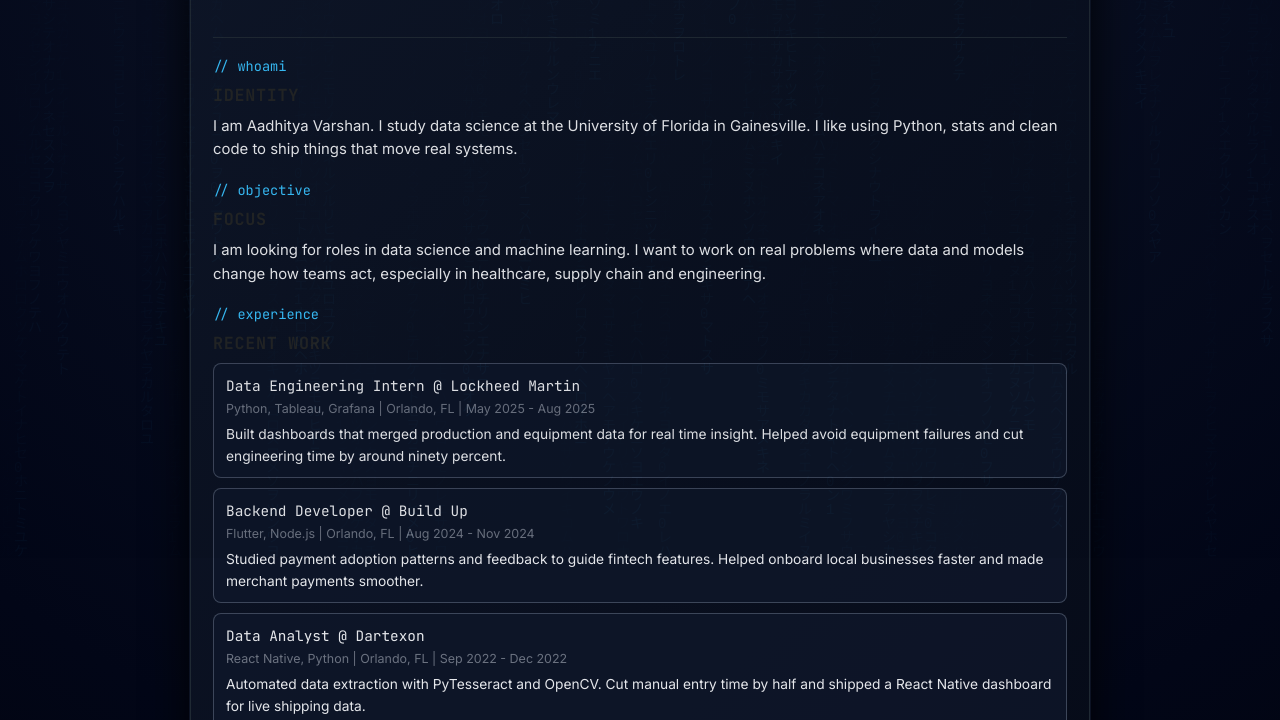
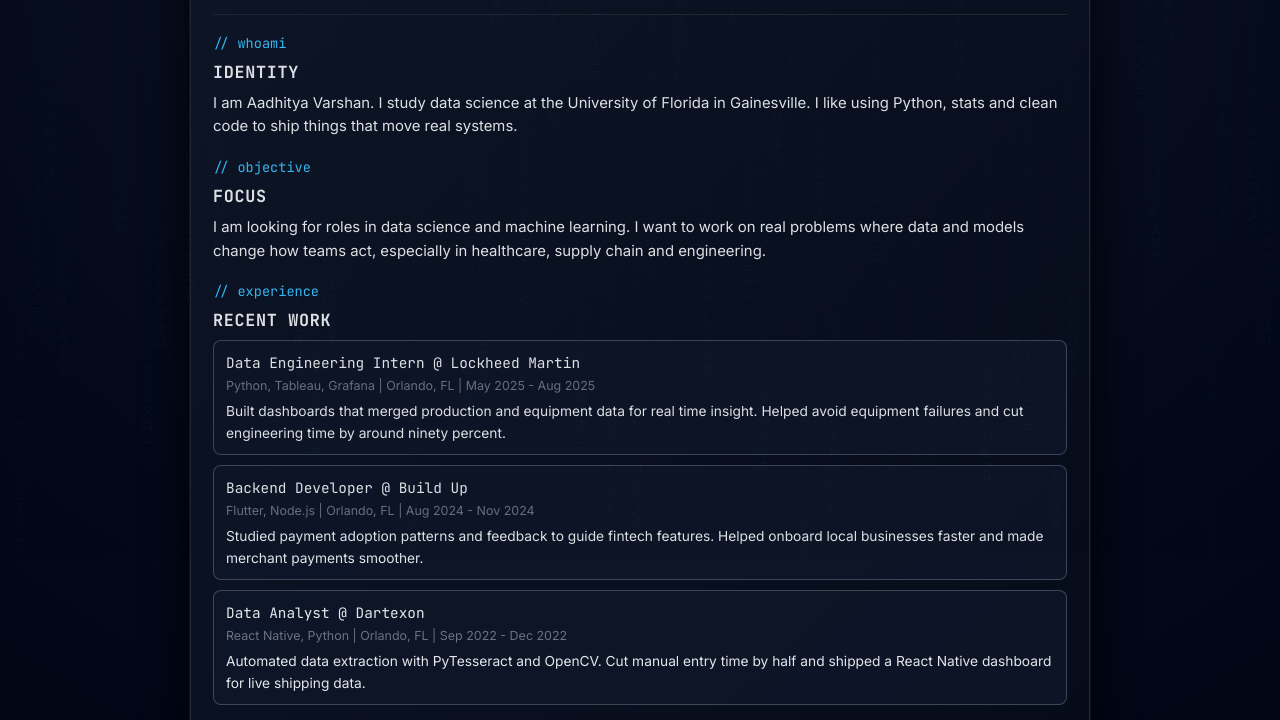
Before and after one commit to aadhityavarshan/aadhityavarshan.github.io, a website built with Vite: page datascience/about.html in a window 1280 px wide. Shown: the part 242-962 px from the top of the page. Built offline with nearby package versions, Linux system fonts and the light colour scheme.

Commit message:
Fixed Styling Issue

```diff
--- a/datascience/about.html
+++ b/datascience/about.html
@@ -4,7 +4,6 @@
     <meta charset="UTF-8">
     <meta name="viewport" content="width=device-width, initial-scale=1.0">
     <title>about@aadhitya</title>
-    <link rel="stylesheet" href="../src/style.css">
     <link href="https://fonts.googleapis.com/css2?family=Inter:wght@400;500;600&family=JetBrains+Mono:wght@400;600;700&display=swap" rel="stylesheet">
 
     <style>
```
Also changed, not shown: datascience/contact.html (+0 -1 lines), datascience/home.html (+0 -1 lines), datascience/projects.html (+0 -1 lines), datascience/tasks.html (line endings or trailing spaces).
